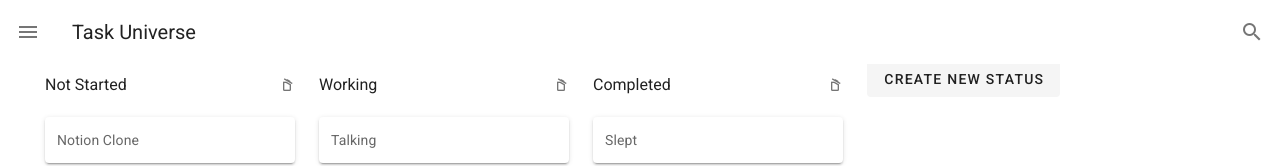
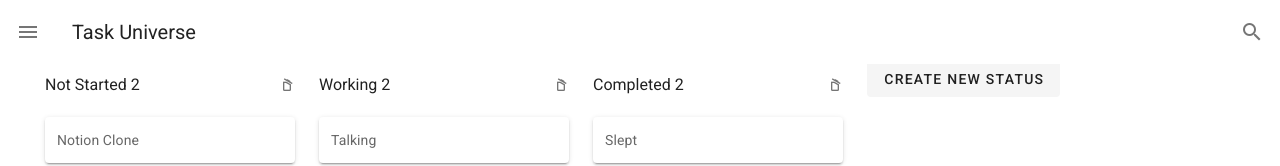
Before and after one commit to shreyanshtomar/Task-Universe, a Nuxt app: page / in a window 1280 px wide. Shown: the top 166 px of the page. Built offline with nearby package versions, Linux system fonts and the light colour scheme.

Commit message:
Added number of cards count to every status

```diff
--- a/pages/index.vue
+++ b/pages/index.vue
@@ -7,9 +7,7 @@
         :key="list.listId"
       >
         <div class="d-flex flex-row justify-space-between">
-          <div>
-            {{ list.list.title }}
-          </div>
+          <div>{{ list.list.title }} {{ list.list.cards.length }}</div>
           <v-icon
             small
             @click="deleteList(list.listId)"
@@ -197,8 +195,7 @@ export default {
       cardDraggedListId: "",
       dialog: false,
       dialogCard: false,
-      dialogEditCard: false,
-      drawer: false
+      dialogEditCard: false
     };
   },
 
```
